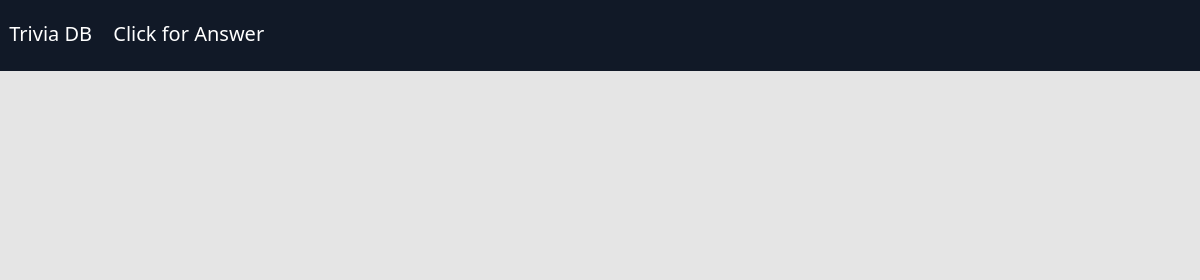
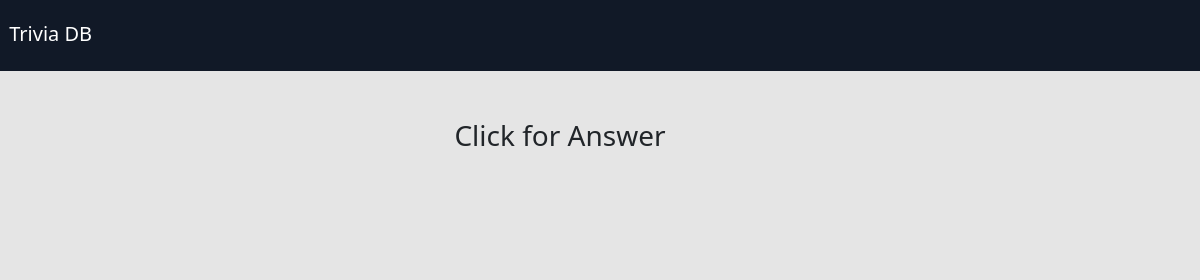
Before and after one commit to TristanFJ/triviaDB, a website with bundled scripts: page index.html in a window 1280 px wide. Shown: the top 280 px of the page, 80-1280 px from the left. Built offline with nearby package versions, Linux system fonts and the light colour scheme; no server answers.

Commit message:
index tweak

```diff
--- a/app/Models/Question.js
+++ b/app/Models/Question.js
@@ -12,9 +12,6 @@ export class Question {
     this.wrong = data.incorrect_answers
   }
 
-
-
-
   get Template() {
     return /*html*/ `
       <div class="card m-2 shadow">
@@ -23,7 +20,7 @@ export class Question {
           </div>
           </div>
 
-                <button class="btn btn-primary" onclick="location.reload()">New Question</button>
+          <button class="btn btn-primary" onclick="location.reload()">New Question</button>
 
     `
   }
--- a/index.html
+++ b/index.html
@@ -21,7 +21,6 @@
         <img src="https://codeworks.blob.core.windows.net/public/assets/img/cw-mark.png" height="45" alt=""
           loading="lazy">
         <span class="ms-2">Trivia DB</span>
-        <span class="mx-3">Click for Answer</span>
       </a>
     </nav>
   </header>
@@ -29,6 +28,7 @@
     <div class="container-fluid">
       <div class="row">
         <div class="col-12 p-5 text-center">
+          <h3 class="">Click for Answer</h3>
           <div id="app"></div>
 
 
```
